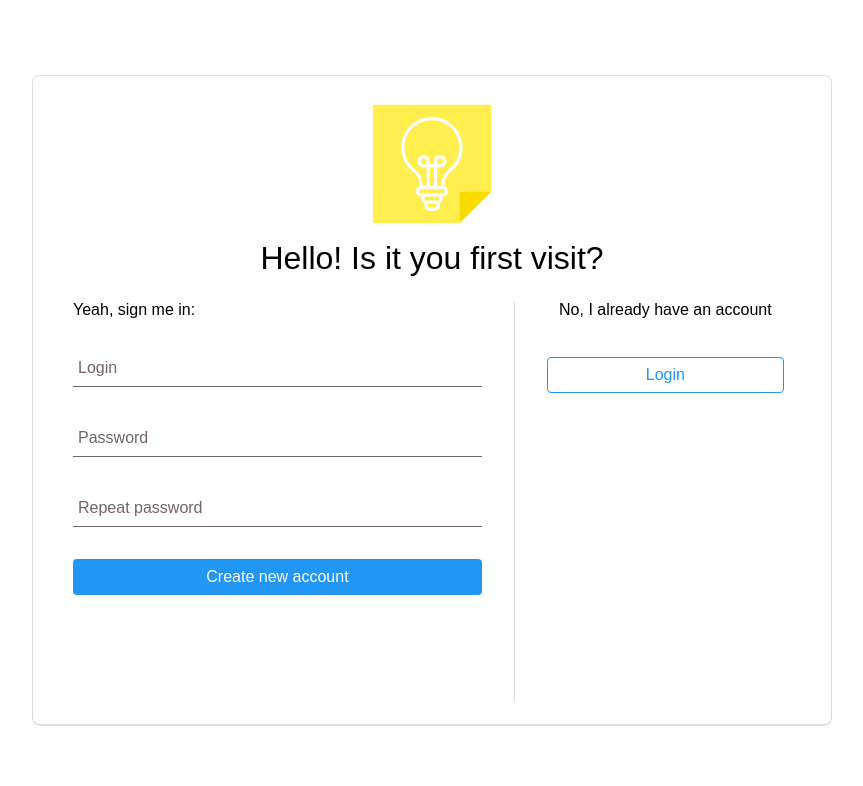
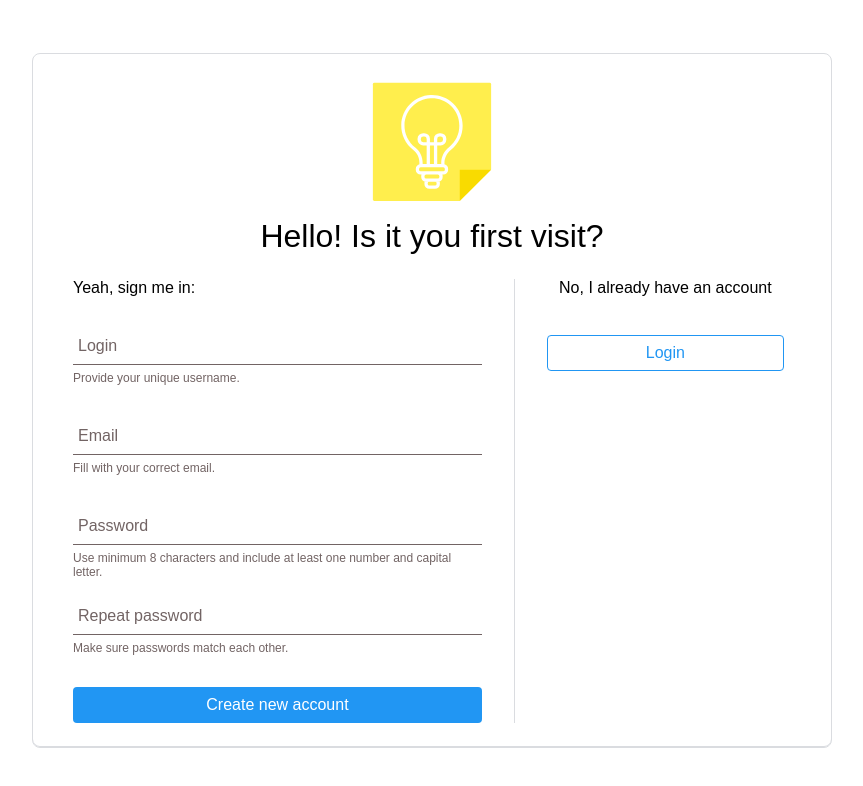
Before and after one commit to TheOpti/my-notes-fe, a React app: page / in a window 1280 px wide. Both pictures are taken after a click on the button "Register". Shown: the top 786 px of the page, without its empty margins (208-1071 px from the left). Built offline with nearby package versions, Linux system fonts and the light colour scheme; no server answers.

Commit message:
MN-19 Add validation for Register form

```diff
--- a/src/components/Input/index.tsx
+++ b/src/components/Input/index.tsx
@@ -8,9 +8,10 @@ type InputPropsType = {
 	value?: string;
 	error?: string;
 	formSubmitted?: boolean;
+	subtitle?: string;
 };
 const Input: React.FC<InputPropsType> = (props: InputPropsType) => {
-	const { label, name, handleChange, value, error, formSubmitted } = props;
+	const { label, name, handleChange, value, error, formSubmitted, subtitle, ...restProps } = props;
 
 	const [visited, setVisited] = useState(false);
 
@@ -27,9 +28,17 @@ const Input: React.FC<InputPropsType> = (props: InputPropsType) => {
 
 	return (
 		<div className={styles.root}>
-			<input className={styles.input} onChange={updateFormValue} onBlur={onBlurHandler} value={value} required />
+			<input
+				className={styles.input}
+				onChange={updateFormValue}
+				onBlur={onBlurHandler}
+				value={value}
+				required
+				{...restProps}
+			/>
 			<div className={styles.highlight} />
 			<label className={styles.label}>{label}</label>
+			{subtitle && !error && <div className={styles.subtitle}>{subtitle}</div>}
 			{canShowError && error && <div className={styles.errorMsg}>{error}</div>}
 		</div>
 	);
--- a/src/components/Input/styles.css
+++ b/src/components/Input/styles.css
@@ -59,9 +59,18 @@
 	transition: 0.3s ease all;
 }
 
+.subtitle {
+	height: 14px;
+	font-size: 12px;
+	margin-top: 6px;
+	white-space: normal;
+	color: var(--main-dark-gray-color);
+}
+
 .errorMsg {
 	height: 14px;
-	font-size: 14px;
+	font-size: 12px;
 	margin-top: 6px;
 	color: var(--main-red-color);
+	white-space: normal;
 }
--- a/src/containers/LoginForm/styles.css
+++ b/src/containers/LoginForm/styles.css
@@ -9,7 +9,7 @@
 }
 
 .errorMessage {
-	margin-top: 16px;
-	font-size: 16px;
+	margin-top: 12px;
+	font-size: 14px;
 	color: var(--main-red-color);
 }
--- a/src/containers/RegisterForm/index.tsx
+++ b/src/containers/RegisterForm/index.tsx
@@ -1,45 +1,133 @@
 import React, { Component } from 'react';
 import Button from 'components/Button';
 import Input from 'components/Input';
+
+import { isValidEmail, isValidPassword } from '../../helpers/forms';
+
 import styles from './styles.css';
 
 type PropsType = Record<string, never>;
 
 type StateType = {
-	[fieldName: string]: string;
+	registerFormFields: {
+		[fieldName: string]: string;
+	};
+	registerFormErrors: {
+		[fieldName: string]: string;
+	};
+	formSubmitted: boolean;
+	loading: boolean;
 };
 
 class RegisterForm extends Component<PropsType, StateType> {
 	state = {
-		login: '',
-		password: '',
-		passwordRepeated: '',
+		registerFormFields: {
+			login: '',
+			email: '',
+			password: '',
+			passwordRepeated: '',
+		},
+		registerFormErrors: {
+			general: '',
+			login: '',
+			email: '',
+			password: '',
+			passwordRepeated: '',
+		},
+		formSubmitted: false,
+		loading: false,
 	};
 
 	updateField = (fieldName: string, value: string): void => {
-		this.setState({
-			[fieldName]: value,
-		});
+		this.setState((prevState) => ({
+			...prevState,
+			registerFormFields: {
+				...prevState.registerFormFields,
+				[fieldName]: value,
+			},
+		}));
 	};
 
 	register = (): void => {
-		console.log('Register function');
+		console.log('register function');
+
+		const {
+			registerFormFields: { login, email, password, passwordRepeated },
+		} = this.state;
+
+		const emailCorrect = email && isValidEmail(email);
+		const isPasswordCorrect = password && isValidPassword(password);
+		const isRepeatedPasswordCorrect = passwordRepeated && isValidPassword(passwordRepeated);
+
+		if (!login || !emailCorrect || !isPasswordCorrect || !isRepeatedPasswordCorrect || password !== passwordRepeated) {
+			const registerFormErrors = {
+				general: 'Please setup all fields correctly.',
+				login: !login ? 'Please enter correct login for your account.' : '',
+				email: !emailCorrect ? 'Please enter correct email.' : '',
+				password: !isPasswordCorrect
+					? 'Password does not meet criteria: minimum 8 characters, at least one capital letter and number.'
+					: '',
+				passwordRepeated: !isRepeatedPasswordCorrect
+					? 'Repeated password does not meet criteria: minimum 8 characters, at least one capital letter and number.'
+					: password !== passwordRepeated
+					? 'Make sure repeated password is the same as password'
+					: '',
+			};
+
+			this.setState({
+				...this.state,
+				registerFormErrors,
+				formSubmitted: true,
+			});
+
+			return;
+		}
 	};
 
 	render(): React.ReactNode {
-		const { login, password, passwordRepeated } = this.state;
+		const { registerFormFields, registerFormErrors, formSubmitted } = this.state;
+		const { login, email, password, passwordRepeated } = registerFormFields;
 
 		return (
 			<div className={styles.root}>
-				<Input label="Login" name="login" value={login} handleChange={this.updateField} />
-				<Input label="Password" name="password" value={password} handleChange={this.updateField} />
+				<Input
+					label="Login"
+					name="login"
+					value={login}
+					error={registerFormErrors.login}
+					handleChange={this.updateField}
+					formSubmitted={formSubmitted}
+					subtitle="Provide your unique username."
+				/>
+				<Input
+					label="Email"
+					name="email"
+					value={email}
+					error={registerFormErrors.email}
+					handleChange={this.updateField}
+					formSubmitted={formSubmitted}
+					subtitle="Fill with your correct email."
+				/>
+				<Input
+					label="Password"
+					name="password"
+					value={password}
+					error={registerFormErrors.password}
+					handleChange={this.updateField}
+					formSubmitted={formSubmitted}
+					subtitle="Use minimum 8 characters and include at least one number and capital letter."
+				/>
 				<Input
 					label="Repeat password"
 					name="passwordRepeated"
 					value={passwordRepeated}
+					error={registerFormErrors.passwordRepeated}
 					handleChange={this.updateField}
+					formSubmitted={formSubmitted}
+					subtitle="Make sure passwords match each other."
 				/>
 				<Button onClickHandler={this.register} label="Create new account" classname={styles.registerBtn} />
+				{registerFormErrors.general && <div className={styles.errorMessage}>{registerFormErrors.general}</div>}
 			</div>
 		);
 	}
--- a/src/containers/RegisterForm/styles.css
+++ b/src/containers/RegisterForm/styles.css
@@ -7,3 +7,9 @@
 	margin-top: 16px;
 	width: 100%;
 }
+
+.errorMessage {
+	margin-top: 12px;
+	font-size: 14px;
+	color: var(--main-red-color);
+}
--- /dev/null
+++ b/src/helpers/forms.tsx
@@ -0,0 +1,15 @@
+/**
+ * Validates for valid email
+ */
+export const isValidEmail = (email: string) => {
+	const emailRegex = /\S+@\S+\.\S+/;
+	return emailRegex.test(email);
+};
+
+/**
+ * Validates for valid password - minimum eight characters, at least one letter and one number:
+ */
+export const isValidPassword = (password) => {
+	const passwordRegex = /^(?=.*[A-Za-z])(?=.*\d)(?=.*[@$!%*#?&])[A-Za-z\d@$!%*#?&]{8,}$/;
+	return passwordRegex.test(password);
+};
--- a/src/pages/Login/styles.css
+++ b/src/pages/Login/styles.css
@@ -29,7 +29,6 @@
 
 .container {
 	min-height: 400px;
-	height: 1px;
 	transition: transform 0.3s;
 	white-space: nowrap;
 	display: flex;
```
